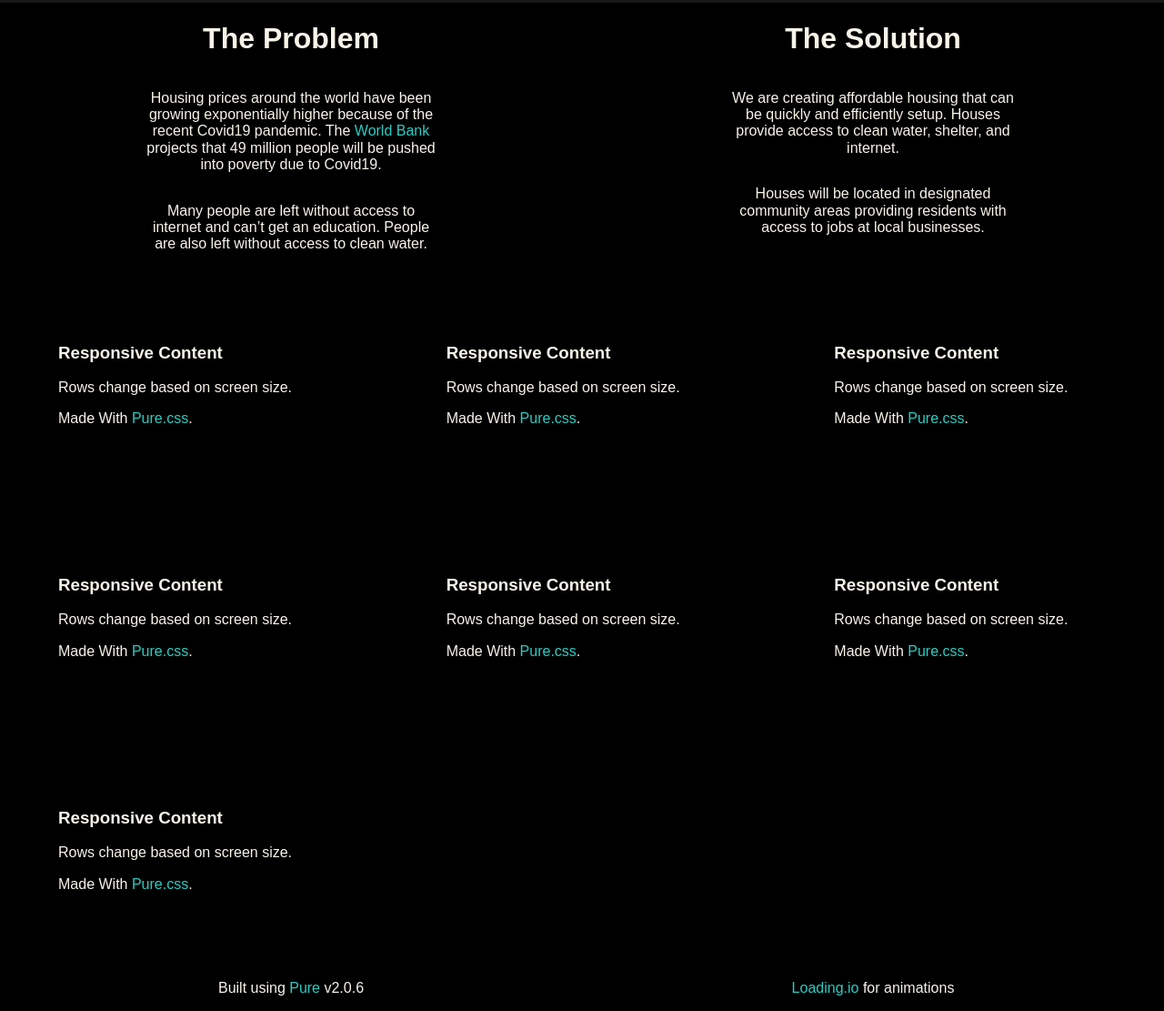
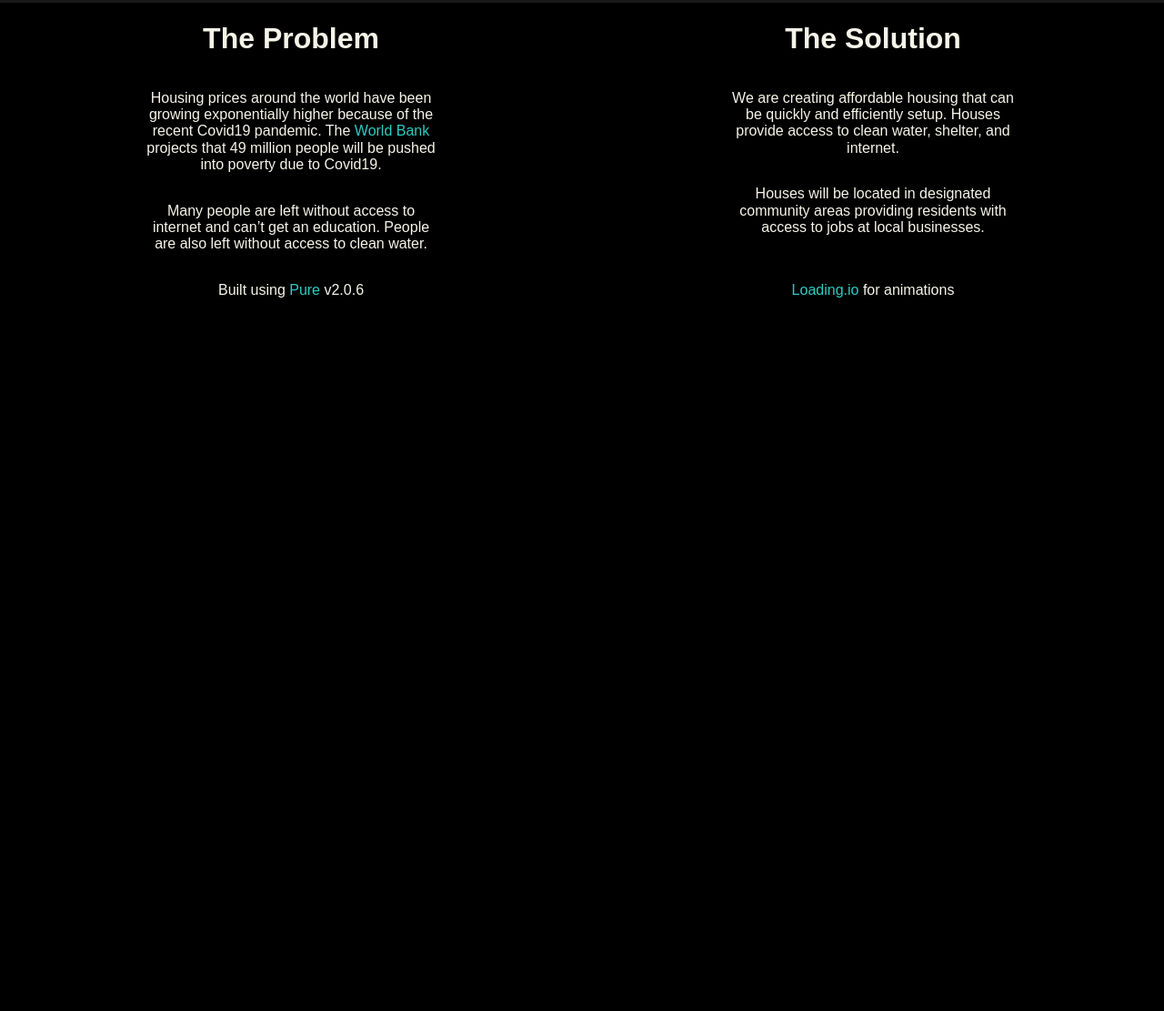
Before and after one commit to AndrewDuffyJr/CreatingSteam2021, a plain HTML site: page index.html in a window 1280 px wide. Shown: the part 271-1382 px from the top of the page at 91% size. After the commit the page ends 800 px from the top, so only its background shows below. Drawn offline with Linux system fonts and the light colour scheme.

Commit message:
remove temp divs

```diff
--- a/index.html
+++ b/index.html
@@ -87,7 +87,7 @@
 
     <div class="pure-g main ld ld-fade-in">
 
-        <div class="pure-u-1-2 tile">
+        <div class="pure-u-1 pure-u-md-1-2 tile">
             <div class="pure-u-1">
                 <h1>
 
@@ -97,21 +97,21 @@
 
             </div>
 
-            <div class="pure-u-1 pure-u-md-1-2">
+            <div class="pure-u-1 pure-u-md-1-2" style="max-width: 90%;">
                 <p>
                     Housing prices around the world have been growing exponentially higher because of the recent Covid19
                     pandemic. The <a href="https://blogs.worldbank.org/opendata/impact-covid-19-coronavirus-global-poverty-why-sub-saharan-africa-might-be-region-hardest">World Bank</a> projects that 49 million people will be pushed into poverty due to Covid19.
                 </p>
             </div>
 
-            <div class="pure-u-1 pure-u-md-1-2">
+            <div class="pure-u-1 pure-u-md-1-2" style="max-width: 90%;">
                 <p>
                     Many people are left without access to internet and can’t get an education.  People are also left without access to clean water.
                 </p>
             </div>
         </div>
 
-        <div class="pure-u-1-2 tile">
+        <div class="pure-u-1 pure-u-md-1-2 tile">
             <div class="pure-u-1">
                 <h1>
 
@@ -121,170 +121,15 @@
 
             </div>
 
-            <div class="pure-u-1 pure-u-md-1-2" style="max-width: 50%;">
+            <div class="pure-u-1 pure-u-md-1-2" style="max-width: 90%;">
                 <p>
                     We are creating affordable housing that can be quickly and efficiently setup. Houses provide access to clean water, shelter, and internet.
                 </p>
             </div>
 
-            <div class="pure-u-1 pure-u-md-1-2"  style="max-width: 50%;">
+            <div class="pure-u-1 pure-u-md-1-2"  style="max-width: 90%;">
                 <p>
                     Houses will be located in designated community areas providing residents with access to jobs at local businesses.
-                </p>
-            </div>
-        </div>
-
-
-        <div class="pure-u-1 pure-u-md-1-2 pure-u-lg-1-3 tile">
-            <div class="centered-box">
-                <h3>
-
-                    Responsive Content
-
-                </h3>
-
-                <p>
-
-                    Rows change based on screen size.
-
-                </p>
-
-                <p>
-
-                    Made With <a href="https://purecss.io" target="blank">Pure.css</a>.
-
-                </p>
-            </div>
-        </div>
-
-        <div class="pure-u-1 pure-u-md-1-2 pure-u-lg-1-3 tile">
-            <div class="centered-box">
-                <h3>
-
-                    Responsive Content
-
-                </h3>
-
-                <p>
-
-                    Rows change based on screen size.
-
-                </p>
-
-                <p>
-
-                    Made With <a href="https://purecss.io" target="blank">Pure.css</a>.
-
-                </p>
-            </div>
-        </div>
-
-        <div class="pure-u-1 pure-u-md-1-2 pure-u-lg-1-3 tile">
-            <div class="centered-box">
-                <h3>
-
-                    Responsive Content
-
-                </h3>
-
-                <p>
-
-                    Rows change based on screen size.
-
-                </p>
-
-                <p>
-
-                    Made With <a href="https://purecss.io" target="blank">Pure.css</a>.
-
-                </p>
-            </div>
-        </div>
-
-        <div class="pure-u-1 pure-u-md-1-2 pure-u-lg-1-3 tile">
-            <div class="centered-box">
-                <h3>
-
-                    Responsive Content
-
-                </h3>
-
-                <p>
-
-                    Rows change based on screen size.
-
-                </p>
-
-                <p>
-
-                    Made With <a href="https://purecss.io" target="blank">Pure.css</a>.
-
-                </p>
-            </div>
-        </div>
-
-        <div class="pure-u-1 pure-u-md-1-2 pure-u-lg-1-3 tile">
-            <div class="centered-box">
-                <h3>
-
-                    Responsive Content
-
-                </h3>
-
-                <p>
-
-                    Rows change based on screen size.
-
-                </p>
-
-                <p>
-
-                    Made With <a href="https://purecss.io" target="blank">Pure.css</a>.
-
-                </p>
-            </div>
-        </div>
-
-        <div class="pure-u-1 pure-u-md-1-2 pure-u-lg-1-3 tile">
-            <div class="centered-box">
-                <h3>
-
-                    Responsive Content
-
-                </h3>
-
-                <p>
-
-                    Rows change based on screen size.
-
-                </p>
-
-                <p>
-
-                    Made With <a href="https://purecss.io" target="blank">Pure.css</a>.
-
-                </p>
-            </div>
-        </div>
-
-        <div class="pure-u-1 pure-u-md-1-2 pure-u-lg-1-3 tile">
-            <div class="centered-box">
-                <h3>
-
-                    Responsive Content
-
-                </h3>
-
-                <p>
-
-                    Rows change based on screen size.
-
-                </p>
-
-                <p>
-
-                    Made With <a href="https://purecss.io" target="blank">Pure.css</a>.
-
                 </p>
             </div>
         </div>
@@ -293,13 +138,13 @@
 
     <footer class="pure-g">
 
-        <div class="pure-u-1-2" style="text-align: center;">
+        <div class="pure-u-1 pure-u-md-1-2" style="text-align: center;">
 
             <p>Built using <a href="https://purecss.io/">Pure</a> v2.0.6</p>
 
         </div>
 
-        <div class="pure-u-1-2" style="text-align: center;">
+        <div class="pure-u-1 pure-u-md-1-2" style="text-align: center;">
 
             <p><a href="https://loading.io/animation/">Loading.io</a> for animations</p>
 
```
